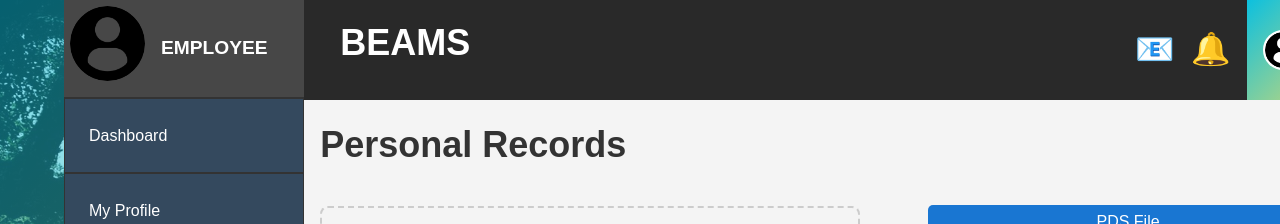
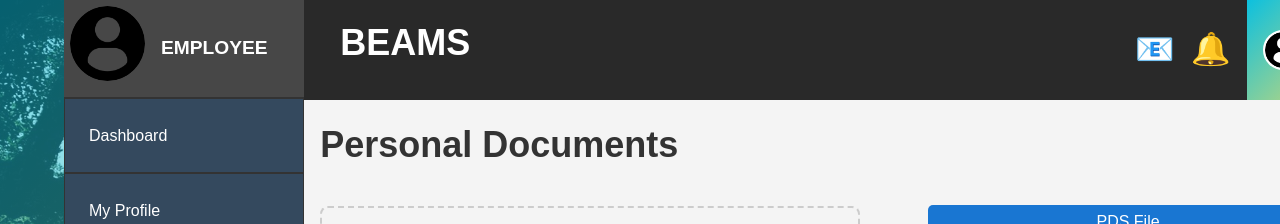
Before and after one commit to Astel2004/BEAMS-Capstone-master, a React app in the folder src/: page /personal-documents in a window 1280 px wide. Shown: the top 224 px of the page. Built offline with nearby package versions, Linux system fonts and the light colour scheme; the HTML template or start-up script is replaced by a standard one.

Commit message:
Minor Rename

```diff
--- a/src/src/components/PersonalDocumentsComp.jsx
+++ b/src/src/components/PersonalDocumentsComp.jsx
@@ -108,7 +108,7 @@ const PersonalDocuments = () => {
         </header>
 
         <div className="dashboard-title">
-          <h2>Personal Records</h2>
+          <h2>Personal Documents</h2>
         </div>
 
         {/* File Upload Section */}
```
